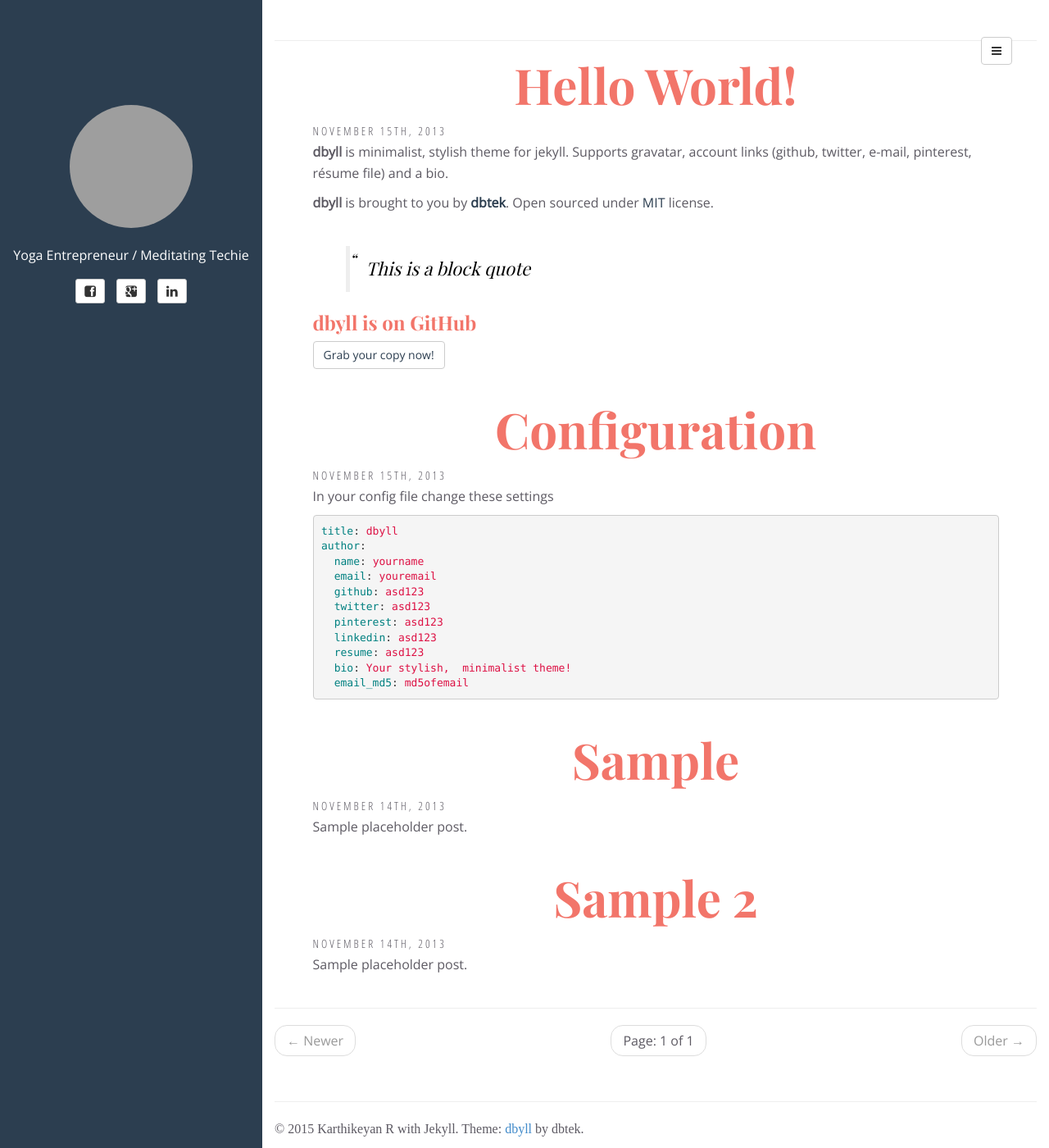
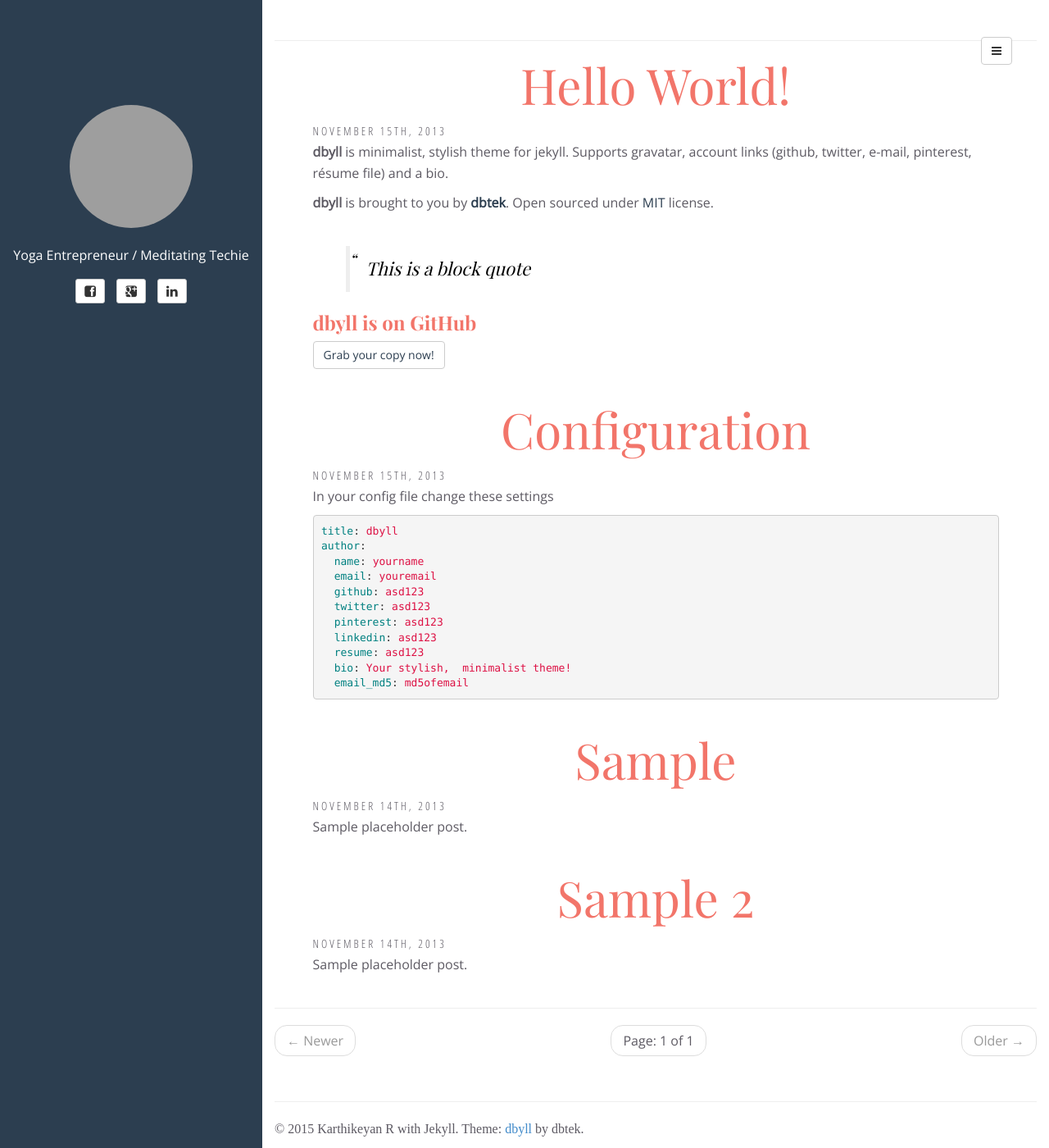
Before and after one commit to ramnathk/krkme, a Jekyll site: the page built from index.html, in a window 1280 px wide and 1400 px high. Shown: the whole window at 82% size. Built offline with Jekyll 4.4.1, drawn with Linux system fonts in a browser that asks for light colours; some web fonts are replaced; the list of posts is cut into pages by our own code; grey boxes are pictures that could not be loaded.

Commit message:
Update style.css

```diff
--- a/assets/css/style.css
+++ b/assets/css/style.css
@@ -117,7 +117,7 @@
 
 h1,h2,h3,h4,h5,h6 { font-family: 'Playfair Display', serif;  font-weight: 700;}
 .entry-title, h1 { font-size: 6rem !important; }
-.entry-title { text-align: center; }
+.entry-title { text-align: center; font-weight: 400; }
 h2 { font-size: 3rem;}
 h3 { font-size: 2.4rem;}
 article.home h1,
```
